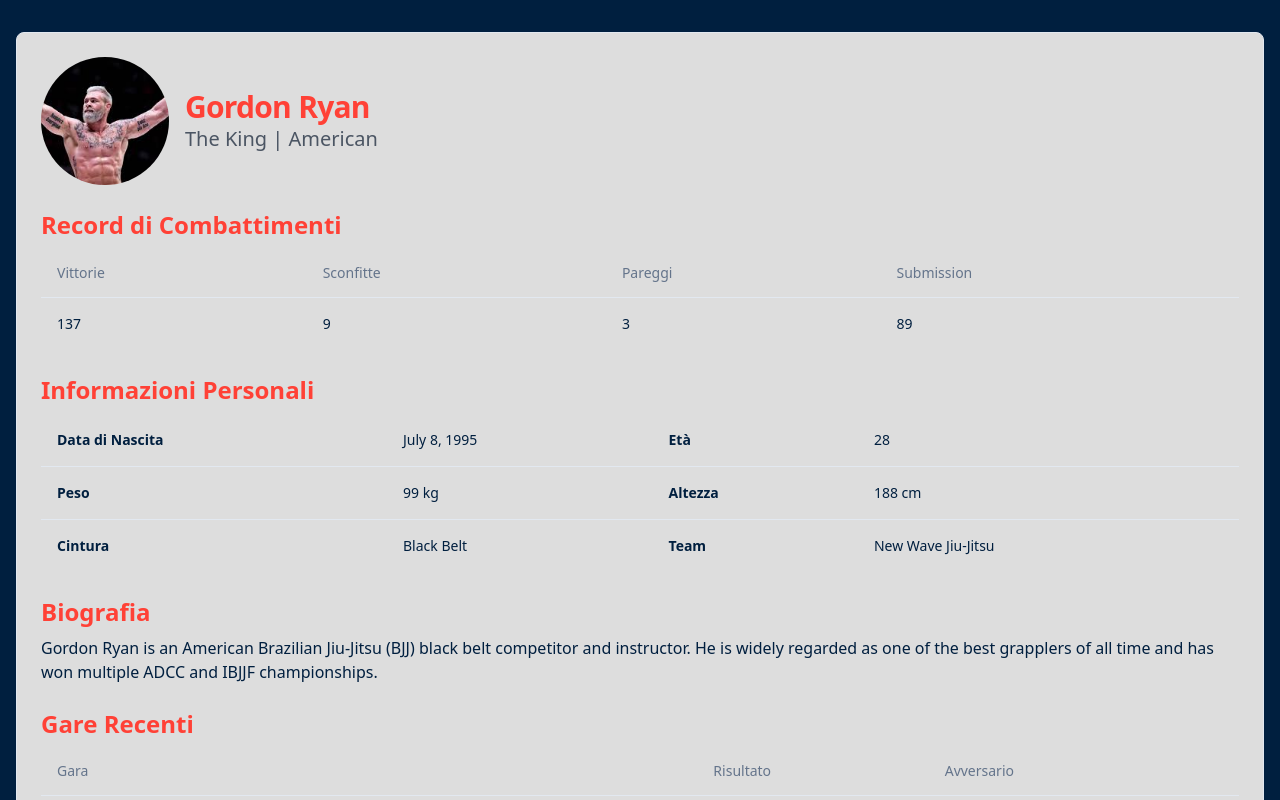
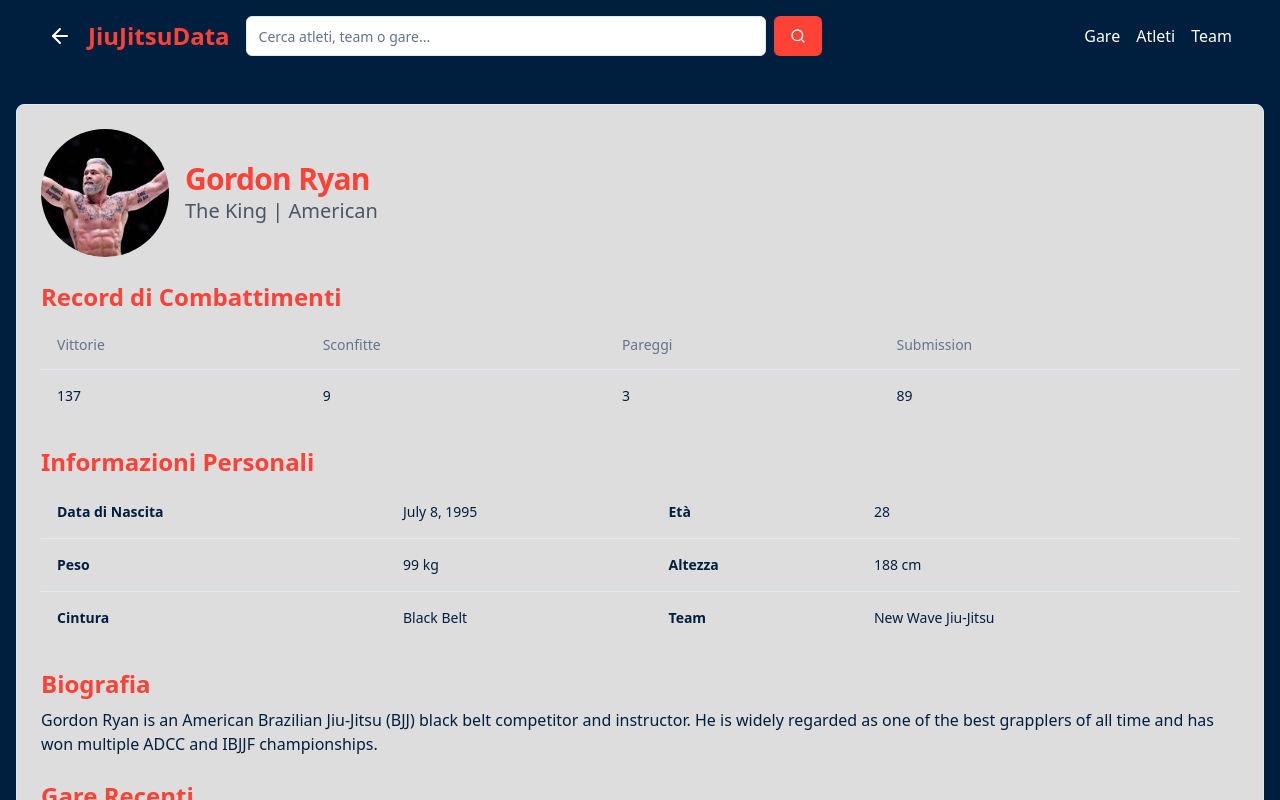
Before and after one commit to Dadovale02/jiujitsu-analytics-hub, a React (Vite) app: page /athletes/1 in a window 1280 px wide. Shown: the top 800 px of the page. Built offline with nearby package versions, Linux system fonts and the light colour scheme.

Commit message:
Add navigation bar to pages
Implemented the navigation bar across all newly created pages to ensure consistent access to features, similar to the home page.
[skip gpt_engineer]

```diff
--- a/src/components/AthleteProfile.jsx
+++ b/src/components/AthleteProfile.jsx
@@ -3,6 +3,7 @@ import { useParams } from 'react-router-dom';
 import { Card, CardContent, CardHeader, CardTitle } from "@/components/ui/card";
 import { Table, TableBody, TableCell, TableHead, TableHeader, TableRow } from "@/components/ui/table";
 import { Instagram, Facebook, Twitter } from 'lucide-react';
+import { NavBar } from './NavBar';
 
 const AthleteProfile = ({ athletesData }) => {
   const { id } = useParams();
@@ -14,6 +15,7 @@ const AthleteProfile = ({ athletesData }) => {
 
   return (
     <div className="min-h-screen bg-navy text-white">
+      <NavBar />
       <div className="container mx-auto px-4 py-8">
         <Card className="mb-8 bg-light-gray text-navy">
           <CardHeader>
```
